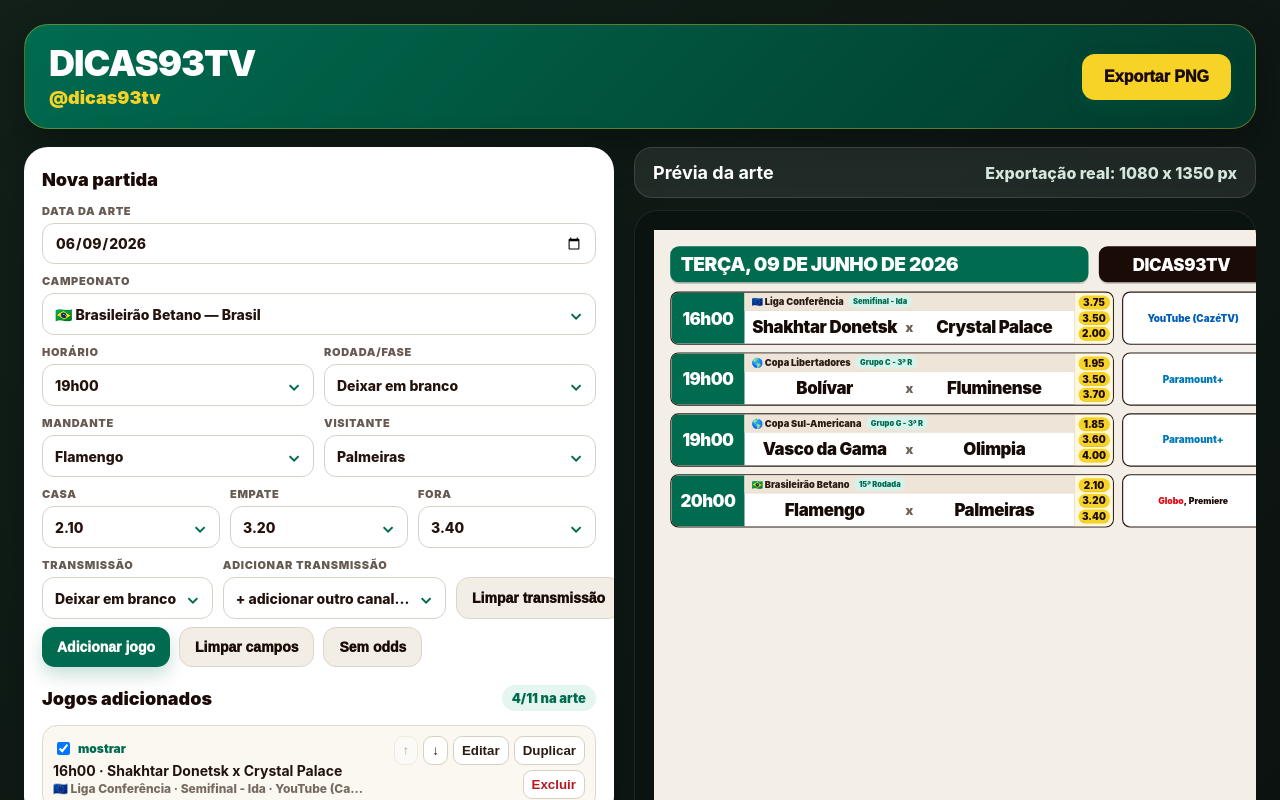
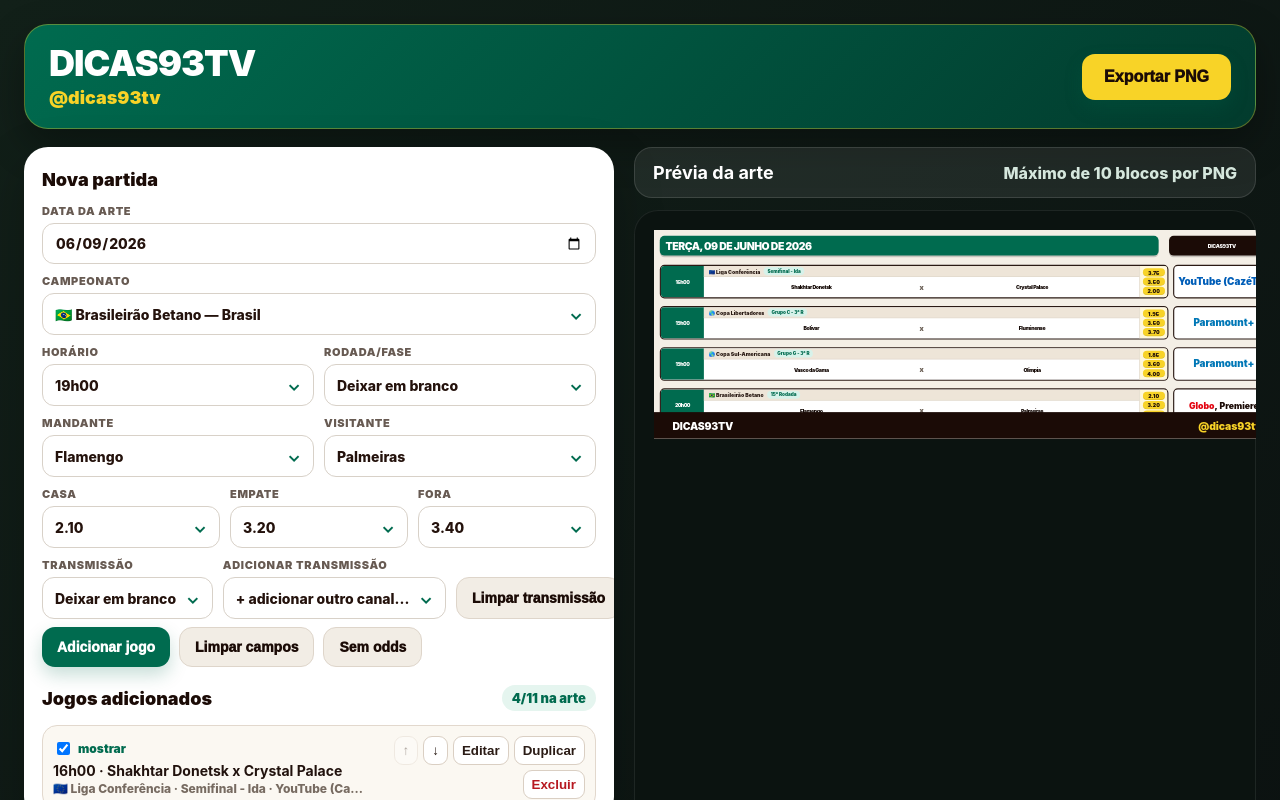
Before and after one commit to gabrieldigitalsales-del/dicas93WARLLEY, a React (Vite) app: page / in a window 1280 px wide. Shown: the top 800 px of the page. Built offline with nearby package versions, Linux system fonts and the light colour scheme.

Commit message:
Add files via upload

```diff
--- a/src/main.jsx
+++ b/src/main.jsx
@@ -324,7 +324,7 @@
   const roundText = displayRound(game.round)
   const channelText = displayChannel(game.channel)
   const channelFontSize = getChannelFontSize(channelText)
-  const channelTokensList = channelTokens(channelText)
+  const channelLines = getWrappedChannelLines(channelText, 148, channelFontSize, 2)
   const multiChannel = channelParts(channelText).length > 1
 
   return <div className="canvasRow">
@@ -340,16 +340,34 @@
       <div className="oddsCell"><span>{game.oddHome || '—'}</span><span>{game.oddDraw || '—'}</span><span>{game.oddAway || '—'}</span></div>
     </div>
     <div className={`channelBox${multiChannel ? ' multi' : ''}`} style={{ fontSize: `${channelFontSize}px` }}>
-      {channelTokensList.map((token, idx) => (
-        <span key={`${token.text}-${idx}`} style={{ color: token.type === 'channel' ? channelColor(token.text) : '#1b0b06' }}>{token.text}</span>
+      {channelLines.map((line, lineIdx) => (
+        <div className="channelLine" key={`line-${lineIdx}`}>
+          {line.map((token, idx) => (
+            <span key={`${token.text}-${lineIdx}-${idx}`} style={{ color: token.type === 'channel' ? channelColor(token.text) : '#1b0b06' }}>{token.text}</span>
+          ))}
+        </div>
       ))}
     </div>
   </div>
 }
 
+const MAX_PNG_BLOCKS = 10
+const CANVAS_W = 1080
+const HEADER_BLOCK = 54
+const ROW_HEIGHT = 58
+const ROW_GAP = 6
+const FOOTER_HEIGHT = 46
+const CANVAS_BOTTOM_PADDING = 10
+
+function getCanvasHeight(visibleCount) {
+  const rows = Math.max(visibleCount, 1)
+  return HEADER_BLOCK + rows * ROW_HEIGHT + Math.max(0, rows - 1) * ROW_GAP + FOOTER_HEIGHT + CANVAS_BOTTOM_PADDING
+}
+
 function FeedCanvas({ date, games }){
-  const visible = games.filter(g => g.selected).slice(0, 11)
-  return <div className="feedCanvas">
+  const visible = games.filter(g => g.selected).slice(0, MAX_PNG_BLOCKS)
+  const canvasHeight = getCanvasHeight(visible.length)
+  return <div className="feedCanvas" style={{ height: `${canvasHeight}px` }}>
     <div className="canvasHeader"><div className="dateBadge">{formatDatePt(date)}</div><div className="brandBadge"><span>DICAS93TV</span></div></div>
     <div className="rowsWrap">{visible.map(game => <CanvasCard game={game} key={game.id} />)}</div>
     <div className="canvasFooter"><strong>{BRAND}</strong><span>{INSTAGRAM}</span></div>
@@ -429,6 +447,47 @@
   return tokens
 }
 
+const channelMeasureCanvas = typeof document !== 'undefined' ? document.createElement('canvas') : null
+
+function wrapChannelTokens(tokens, measureText, maxWidth, maxLines = 2) {
+  if (!tokens.length) return []
+
+  const lines = []
+  let current = []
+  let currentWidth = 0
+
+  tokens.forEach(token => {
+    const tokenWidth = measureText(token.text)
+    if (!current.length || currentWidth + tokenWidth <= maxWidth) {
+      current.push(token)
+      currentWidth += tokenWidth
+      return
+    }
+    lines.push(current)
+    current = [token]
+    currentWidth = tokenWidth
+  })
+
+  if (current.length) lines.push(current)
+
+  if (lines.length <= maxLines) return lines
+
+  const trimmed = lines.slice(0, maxLines - 1)
+  const rest = lines.slice(maxLines - 1).flat()
+  trimmed.push(rest)
+  return trimmed
+}
+
+function getWrappedChannelLines(channel, maxWidth, fontSize, maxLines = 2) {
+  const tokens = channelTokens(channel)
+  if (!tokens.length) return []
+  if (!channelMeasureCanvas) return [tokens]
+
+  const ctx = channelMeasureCanvas.getContext('2d')
+  ctx.font = `900 ${fontSize}px Arial, Helvetica, sans-serif`
+  return wrapChannelTokens(tokens, text => ctx.measureText(text).width, maxWidth, maxLines)
+}
+
 function hasMultipleChannels(channel) {
   return channelParts(channel).length > 1
 }
@@ -453,24 +512,32 @@
   if (!tokens.length) return
 
   let fontSize = getChannelFontSize(channel)
+  let lines = []
+
+  while (fontSize > 8) {
+    ctx.font = `900 ${fontSize}px Arial, Helvetica, sans-serif`
+    lines = wrapChannelTokens(tokens, text => ctx.measureText(text).width, maxWidth, 2)
+    if (lines.length <= 2 && lines.every(line => line.reduce((sum, token) => sum + ctx.measureText(token.text).width, 0) <= maxWidth)) break
+    fontSize -= 1
+  }
+
   ctx.font = `900 ${fontSize}px Arial, Helvetica, sans-serif`
   ctx.textBaseline = 'middle'
   ctx.textAlign = 'left'
 
-  const measure = () => tokens.reduce((sum, token) => sum + ctx.measureText(token.text).width, 0)
+  const lineHeight = fontSize <= 10 ? fontSize + 2 : fontSize + 3
+  const totalHeight = (lines.length - 1) * lineHeight
 
-  while (fontSize > 9 && measure() > maxWidth) {
-    fontSize -= 1
-    ctx.font = `900 ${fontSize}px Arial, Helvetica, sans-serif`
-  }
+  lines.forEach((line, lineIdx) => {
+    const lineWidth = line.reduce((sum, token) => sum + ctx.measureText(token.text).width, 0)
+    let cursor = x - lineWidth / 2
+    const yLine = y - totalHeight / 2 + lineIdx * lineHeight
 
-  const totalWidth = measure()
-  let cursor = x - totalWidth / 2
-
-  tokens.forEach(token => {
-    ctx.fillStyle = token.type === 'channel' ? channelColor(token.text) : '#1b0b06'
-    ctx.fillText(token.text, cursor, y)
-    cursor += ctx.measureText(token.text).width
+    line.forEach(token => {
+      ctx.fillStyle = token.type === 'channel' ? channelColor(token.text) : '#1b0b06'
+      ctx.fillText(token.text, cursor, yLine)
+      cursor += ctx.measureText(token.text).width
+    })
   })
 }
 
@@ -482,7 +549,7 @@
 function drawBrandPill(ctx, x, y, w, h, colors) {
   const text = 'DICAS93TV'
   ctx.textBaseline = 'middle'
-  ctx.font = '900 30px Arial, Helvetica, sans-serif'
+  ctx.font = '900 18px Arial, Helvetica, sans-serif'
   const textW = ctx.measureText(text).width
   const startX = x + (w - textW) / 2
   ctx.textAlign = 'left'
@@ -531,8 +598,9 @@
 }
 
 function downloadProgramPng(date, games, filename) {
-  const W = 1080
-  const H = 1350
+  const W = CANVAS_W
+  const visible = games.filter(g => g.selected).slice(0, MAX_PNG_BLOCKS)
+  const H = getCanvasHeight(visible.length)
   const canvas = document.createElement('canvas')
   canvas.width = W
   canvas.height = H
@@ -555,84 +623,83 @@
   ctx.fillStyle = colors.cream
   ctx.fillRect(0, 0, W, H)
 
-  fillRound(ctx, 28, 26, 735, 62, 15, colors.green)
-  drawLeftText(ctx, formatDatePt(date), 46, 57, 695, '900 31px Arial, Helvetica, sans-serif', '#ffffff')
+  fillRound(ctx, 10, 10, 878, 34, 8, colors.green)
+  drawLeftText(ctx, formatDatePt(date), 18, 27, 850, '900 18px Arial, Helvetica, sans-serif', '#ffffff')
 
-  fillRound(ctx, 785, 26, 267, 62, 15, colors.dark)
-  drawBrandPill(ctx, 785, 26, 267, 62, colors)
+  fillRound(ctx, 898, 10, 172, 34, 8, colors.dark)
+  drawBrandPill(ctx, 898, 10, 172, 34, colors)
 
-  const visible = games.filter(g => g.selected).slice(0, 11)
-  let y = 106
-  const rowH = 92
-  const gap = 13
+  let y = 54
+  const rowH = 58
+  const gap = 6
 
   visible.forEach((game) => {
-    const x = 28
-    const matchW = 778
-    const channelX = 820
-    const channelW = 232
-    const timeW = 126
-    const oddsW = 66
+    const x = 10
+    const matchW = 883
+    const channelX = 901
+    const channelW = 169
+    const timeW = 74
+    const oddsW = 48
 
-    fillRound(ctx, x, y, matchW, rowH, 14, colors.card, colors.line, 2)
+    fillRound(ctx, x, y, matchW, rowH, 8, colors.card, colors.line, 2)
     ctx.save()
-    drawRoundRect(ctx, x, y, matchW, rowH, 14)
+    drawRoundRect(ctx, x, y, matchW, rowH, 8)
     ctx.clip()
 
     ctx.fillStyle = colors.green
     ctx.fillRect(x, y, timeW, rowH)
-    drawCenteredText(ctx, game.time || '--h--', x + timeW / 2, y + rowH / 2, timeW - 10, '900 29px Arial, Helvetica, sans-serif', '#ffffff')
+    drawCenteredText(ctx, game.time || '--h--', x + timeW / 2, y + rowH / 2, timeW - 8, '900 18px Arial, Helvetica, sans-serif', '#ffffff')
 
     ctx.fillStyle = colors.pale
-    ctx.fillRect(x + timeW, y, matchW - timeW - oddsW, 31)
+    ctx.fillRect(x + timeW, y, matchW - timeW - oddsW, 19)
     ctx.strokeStyle = '#dfd6ca'
     ctx.lineWidth = 1
-    ctx.beginPath(); ctx.moveTo(x + timeW, y + 31); ctx.lineTo(x + matchW - oddsW, y + 31); ctx.stroke()
+    ctx.beginPath(); ctx.moveTo(x + timeW, y + 19); ctx.lineTo(x + matchW - oddsW, y + 19); ctx.stroke()
 
-    drawLeftText(ctx, competitionLabel(game), x + timeW + 12, y + 15.5, game.round ? 285 : 470, '900 15px Arial, Helvetica, sans-serif', '#2a1b15')
+    drawLeftText(ctx, competitionLabel(game), x + timeW + 8, y + 10, game.round ? 330 : 520, '900 9px Arial, Helvetica, sans-serif', '#2a1b15')
     const roundText = displayRound(game.round)
     if (roundText) {
       const pillW = Math.min(185, Math.max(80, ctx.measureText(roundText).width + 26))
-      fillRound(ctx, x + 435, y + 4.5, pillW, 22, 11, '#d7f2ea')
-      drawCenteredText(ctx, roundText, x + 435 + pillW / 2, y + 15.5, pillW - 14, '900 13px Arial, Helvetica, sans-serif', colors.green)
+      fillRound(ctx, x + 360, y + 2.5, pillW, 14, 7, '#d7f2ea')
+      drawCenteredText(ctx, roundText, x + 360 + pillW / 2, y + 9.5, pillW - 10, '900 8px Arial, Helvetica, sans-serif', colors.green)
     }
 
-    const teamsY = y + 31
+    const teamsY = y + 19
     const teamsH = rowH - 31
     const contentX = x + timeW
     const contentW = matchW - timeW - oddsW
     const midCX = contentX + contentW / 2
     const leftCX = contentX + contentW * 0.25
     const rightCX = contentX + contentW * 0.75
-    drawCenteredText(ctx, game.home || 'Mandante', leftCX, teamsY + teamsH / 2, contentW * 0.43, '900 29px Arial, Helvetica, sans-serif', '#160b07')
-    drawCenteredText(ctx, 'x', midCX, teamsY + teamsH / 2, 28, '900 22px Arial, Helvetica, sans-serif', '#6d6258')
-    drawCenteredText(ctx, game.away || 'Visitante', rightCX, teamsY + teamsH / 2, contentW * 0.43, '900 29px Arial, Helvetica, sans-serif', '#160b07')
+    drawCenteredText(ctx, game.home || 'Mandante', leftCX, teamsY + teamsH / 2, contentW * 0.43, '900 16px Arial, Helvetica, sans-serif', '#160b07')
+    drawCenteredText(ctx, 'x', midCX, teamsY + teamsH / 2, 18, '900 12px Arial, Helvetica, sans-serif', '#6d6258')
+    drawCenteredText(ctx, game.away || 'Visitante', rightCX, teamsY + teamsH / 2, contentW * 0.43, '900 16px Arial, Helvetica, sans-serif', '#160b07')
 
     ctx.fillStyle = '#fff8db'
     ctx.fillRect(x + matchW - oddsW, y, oddsW, rowH)
     ctx.strokeStyle = '#d8d0c6'
     ctx.beginPath(); ctx.moveTo(x + matchW - oddsW, y); ctx.lineTo(x + matchW - oddsW, y + rowH); ctx.stroke()
     ;[game.oddHome || '—', game.oddDraw || '—', game.oddAway || '—'].forEach((odd, idx) => {
-      const oy = y + 13 + idx * 27
-      fillRound(ctx, x + matchW - oddsW + 6, oy, 54, 24, 12, colors.yellow)
-      drawCenteredText(ctx, odd, x + matchW - oddsW + 33, oy + 12, 48, '900 17px Arial, Helvetica, sans-serif', colors.dark)
+      const oy = y + 8 + idx * 17
+      fillRound(ctx, x + matchW - oddsW + 5, oy, 38, 14, 7, colors.yellow)
+      drawCenteredText(ctx, odd, x + matchW - oddsW + 24, oy + 7, 34, '900 9px Arial, Helvetica, sans-serif', colors.dark)
     })
     ctx.restore()
 
-    fillRound(ctx, channelX, y, channelW, rowH, 14, colors.card, colors.line, 2)
-    drawColoredChannelText(ctx, game.channel, channelX + channelW / 2, y + rowH / 2, channelW - 26)
+    fillRound(ctx, channelX, y, channelW, rowH, 8, colors.card, colors.line, 2)
+    drawColoredChannelText(ctx, game.channel, channelX + channelW / 2, y + rowH / 2, channelW - 10)
 
     y += rowH + gap
   })
 
   ctx.fillStyle = colors.dark
-  ctx.fillRect(0, H - 62, W, 62)
-  drawLeftText(ctx, BRAND, 32, H - 31, 480, '900 33px Arial, Helvetica, sans-serif', '#ffffff')
+  ctx.fillRect(0, H - 46, W, 46)
+  drawLeftText(ctx, BRAND, 12, H - 23, 300, '900 18px Arial, Helvetica, sans-serif', '#ffffff')
   ctx.textAlign = 'right'
   ctx.textBaseline = 'middle'
-  ctx.font = '900 30px Arial, Helvetica, sans-serif'
+  ctx.font = '900 18px Arial, Helvetica, sans-serif'
   ctx.fillStyle = colors.yellow
-  ctx.fillText(INSTAGRAM, W - 32, H - 31)
+  ctx.fillText(INSTAGRAM, W - 12, H - 23)
 
   const a = document.createElement('a')
   a.download = filename
@@ -652,6 +719,8 @@
   const teamOptions = selectedCompetition?.teams || []
   const competitionOptions = competitions.map(c => `${countryFlag(c.country)} ${c.name} — ${c.country}`)
   const selectedCount = games.filter(g => g.selected).length
+  const previewCount = Math.min(selectedCount, MAX_PNG_BLOCKS)
+  const previewHeight = getCanvasHeight(previewCount)
 
   function setDraftField(key, value){
     setDraft(prev => {
@@ -733,10 +802,10 @@
           </div>)}</div>
           <div className="fileActions"><label className="secondary file">Importar CSV<input type="file" accept=".csv" onChange={e => e.target.files?.[0] && importCsv(e.target.files[0])}/></label><label className="secondary file">Importar JSON<input type="file" accept=".json" onChange={e => e.target.files?.[0] && importJson(e.target.files[0])}/></label><button className="secondary" onClick={exportJson}>Exportar JSON</button><button className="secondary" onClick={downloadExampleCsv}>CSV exemplo</button></div>
         </aside>
-        <section className="previewSide"><div className="previewToolbar"><strong>Prévia da arte</strong><span>Exportação real: 1080 x 1350 px</span></div><div className="previewFrame"><div className="previewScale"><FeedCanvas date={date} games={games}/></div></div></section>
+        <section className="previewSide"><div className="previewToolbar"><strong>Prévia da arte</strong><span>Máximo de 10 blocos por PNG</span></div><div className="previewFrame"><div className="previewScale" style={{ height: `${previewHeight}px` }}><FeedCanvas date={date} games={games}/></div></div></section>
       </section>
     </main>
-    <div className="exportMount" aria-hidden="true"><div ref={exportRef}><FeedCanvas date={date} games={games}/></div></div>
+    <div className="exportMount" style={{ height: `${previewHeight}px` }} aria-hidden="true"><div ref={exportRef}><FeedCanvas date={date} games={games}/></div></div>
   </>
 }
 
```
Also changed, not shown: src/styles.css.
